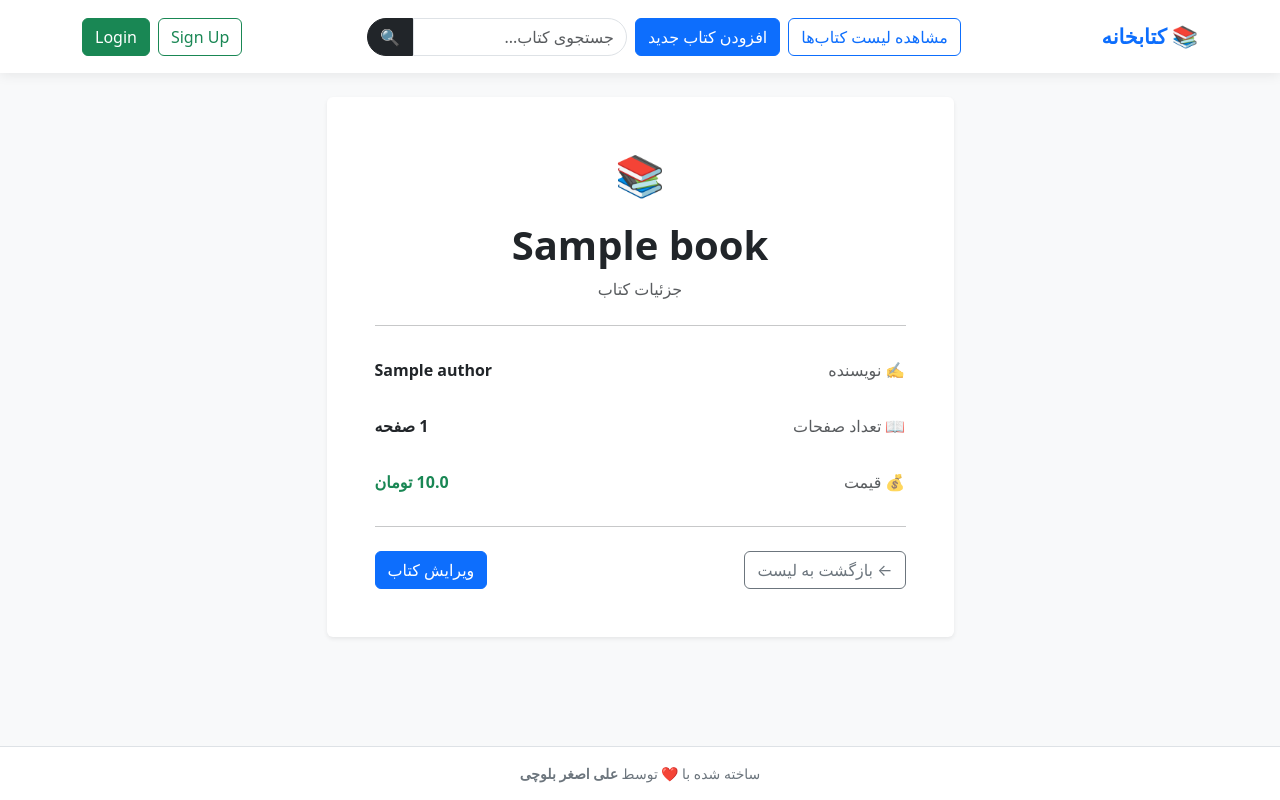
After one commit to ALIasgharBalochi/library_management, a Django app: page /book/book_detail/1/ in a window 1280 px wide. The commit adds this page. Run offline with Django 5.2, Linux system fonts and the light colour scheme; tables that the repository leaves empty hold one stand-in row (values such as "Sample post").

Commit message:
create book detail template and book for m template and theyr view and create create book form

```diff
--- a/book/templates/book/base.html
+++ b/book/templates/book/base.html
@@ -68,7 +68,9 @@
         <!-- Center Buttons -->
         <div class="d-flex align-items-center gap-2 mx-auto">
           <!-- Books -->
-          <a href="#" class="btn btn-outline-primary"> مشاهده لیست کتاب‌ها </a>
+          <a href="{% url 'book_list' %}" class="btn btn-outline-primary">
+            مشاهده لیست کتاب‌ها
+          </a>
 
           <!-- Add Book -->
           <a href="#" class="btn btn-primary"> افزودن کتاب جدید </a>
--- /dev/null
+++ b/book/templates/book/book_details.html
@@ -0,0 +1,56 @@
+{% extends "book/base.html" %} {% block title %} جزئیات کتاب - {{ book.title }}
+{% endblock %} {% block content %}
+
+<div class="container">
+  <div class="row justify-content-center">
+    <div class="col-md-8 col-lg-7">
+      <div class="card border-0 shadow-sm">
+        <div class="card-body p-5">
+          <!-- Title -->
+          <div class="text-center mb-4">
+            <div class="fs-1 mb-3">📚</div>
+
+            <h1 class="fw-bold">{{ book.title }}</h1>
+
+            <p class="text-muted">جزئیات کتاب</p>
+          </div>
+
+          <hr />
+
+          <!-- Author -->
+          <div class="d-flex justify-content-between align-items-center py-3">
+            <span class="text-muted"> ✍️ نویسنده </span>
+
+            <strong> {{ book.author }} </strong>
+          </div>
+
+          <!-- Pages -->
+          <div class="d-flex justify-content-between align-items-center py-3">
+            <span class="text-muted"> 📖 تعداد صفحات </span>
+
+            <strong> {{ book.pages }} صفحه </strong>
+          </div>
+
+          <!-- Price -->
+          <div class="d-flex justify-content-between align-items-center py-3">
+            <span class="text-muted"> 💰 قیمت </span>
+
+            <strong class="text-success"> {{ book.price }} تومان </strong>
+          </div>
+
+          <hr />
+
+          <!-- Buttons -->
+          <div class="d-flex justify-content-between mt-4">
+            <a href="{% url 'book_list' %}" class="btn btn-outline-secondary">
+              ← بازگشت به لیست
+            </a>
+            <a href="#" class="btn btn-primary"> ویرایش کتاب </a>
+          </div>
+        </div>
+      </div>
+    </div>
+  </div>
+</div>
+
+{% endblock %}
--- a/book/urls.py
+++ b/book/urls.py
@@ -1,4 +1,7 @@
 from django.urls import path, include
-from book.views import BookList
+from book.views import BookList, BookDetail
 
-urlpatterns = [path("book_list/", BookList.as_view(), name="book_list")]
+urlpatterns = [
+    path("book_list/", BookList.as_view(), name="book_list"),
+    path("book_detail/<int:pk>/", BookDetail.as_view(), name="book_detail"),
+]
--- a/book/views.py
+++ b/book/views.py
@@ -1,6 +1,6 @@
 from django.shortcuts import render
 from book.models import Book
-from django.views.generic import ListView
+from django.views.generic import ListView, DetailView
 
 # Create your views here.
 
@@ -9,3 +9,9 @@ class BookList(ListView):
     model = Book
     template_name = "book/list_books.html"
     context_object_name = "books"
+
+
+class BookDetail(DetailView):
+    model = Book
+    template_name = "book/book_details.html"
+    context_object_name = "book"
```
Also changed, not shown: book/form.py (added, +8 -0 lines), book/service.py (added, +9 -0 lines), book/templates/book/create_book.html (added, +44 -0 lines), book/templates/book/list_books.html (+6 -1 lines).
